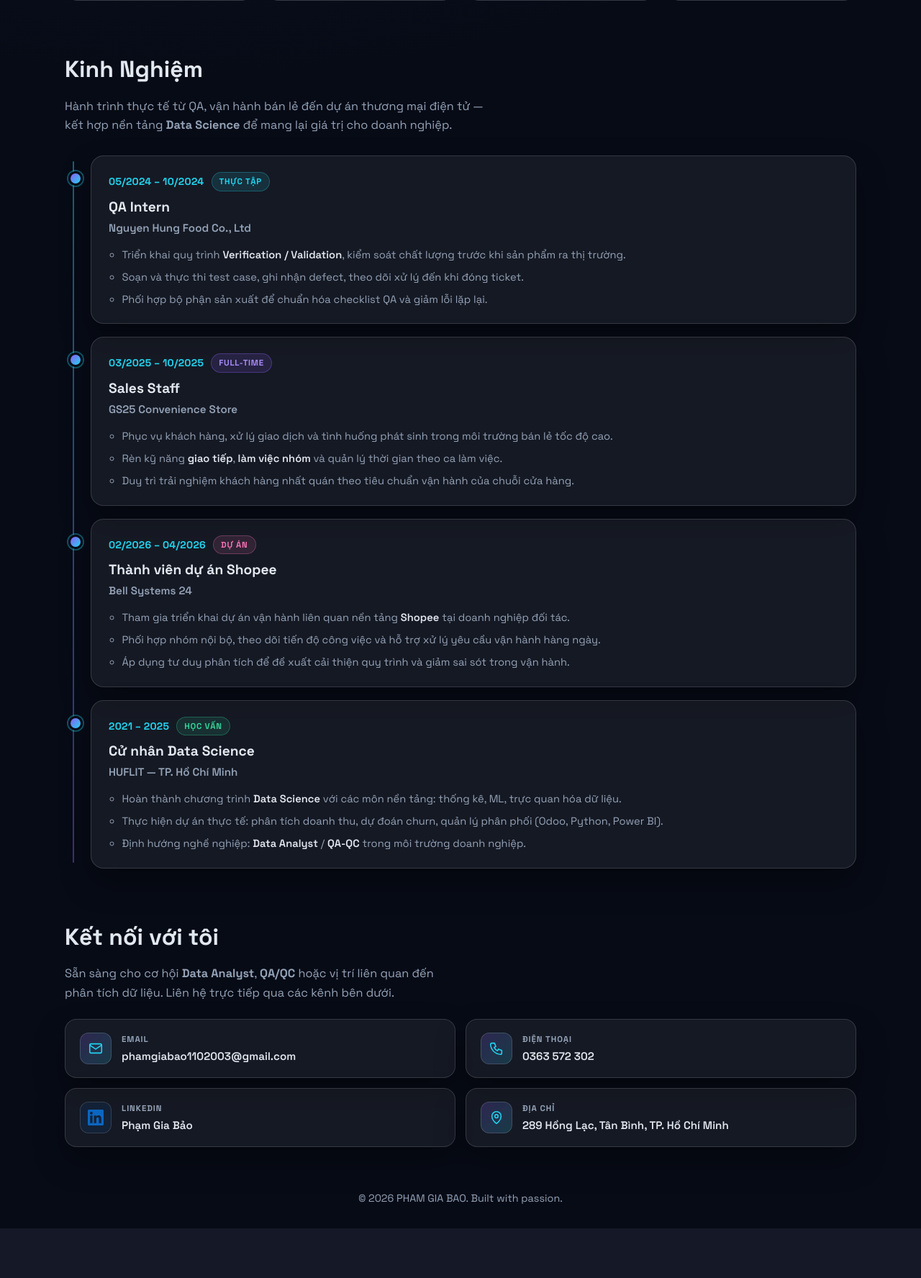
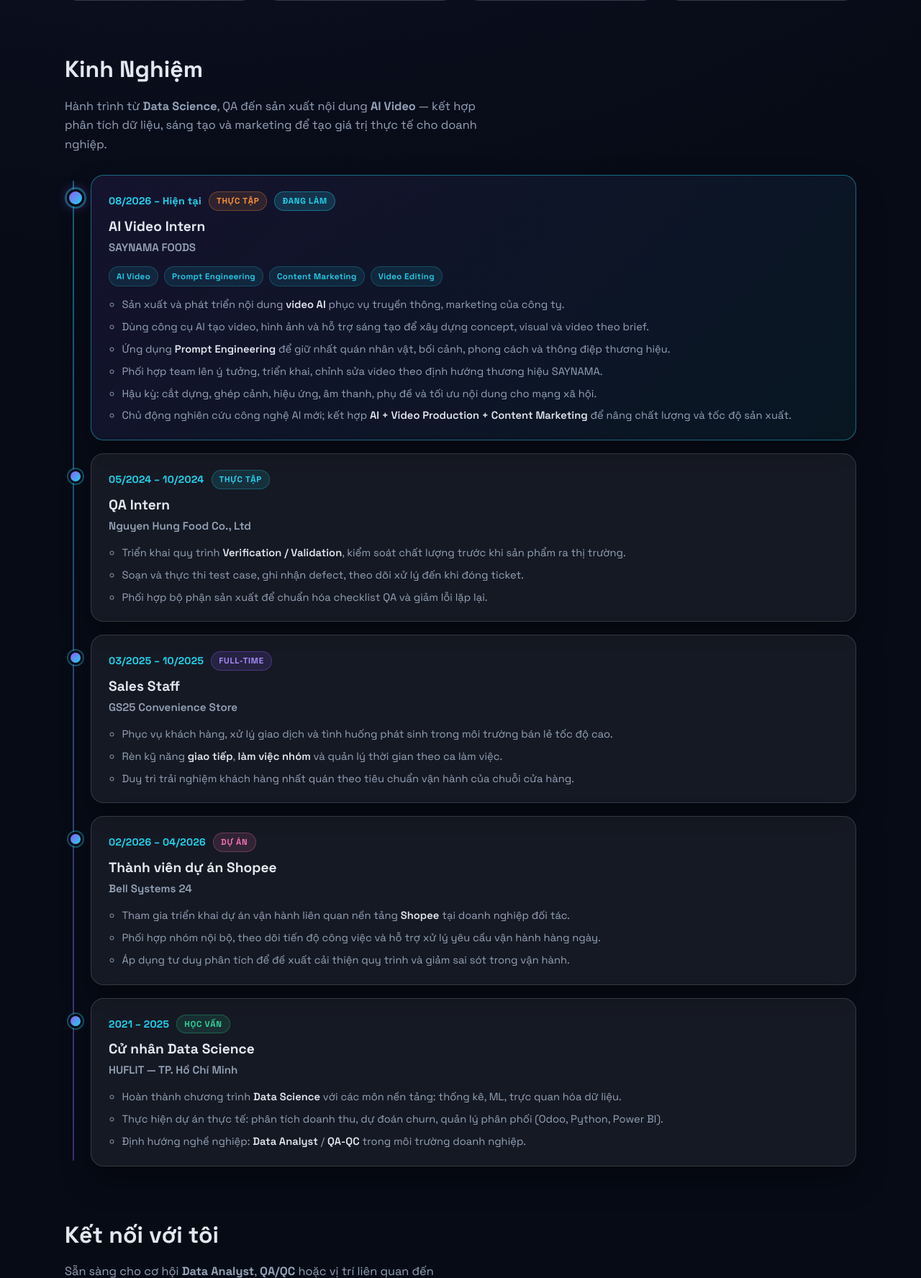
Before and after one commit to CuuCaHay/portfolio-pham-gia-bao, a Flask app: page / in a window 1280 px wide. Shown: the part 2479-4255 px from the top of the page at 72% size. Before the commit the page ends 4186 px from the top, so only its background shows below. Run offline with Flask 3, Linux system fonts and the light colour scheme.

Commit message:
Add experience nav, SAYNAMA role, and CV download route
Co-authored-by: Cursor <cursoragent@cursor.com>

```diff
--- a/app.py
+++ b/app.py
@@ -1,6 +1,9 @@
-from flask import Flask, render_template
+from flask import Flask, render_template, send_from_directory
+import os
 
 app = Flask(__name__, template_folder="templates", static_folder="statics")
+
+CV_FILENAME = "CV_PhamGiaBao.pdf"
 
 
 @app.route("/")
@@ -8,6 +11,16 @@ def home():
     return render_template("index.html")
 
 
+@app.route("/download/cv")
+def download_cv():
+    return send_from_directory(
+        os.path.join(app.static_folder, "Tailieu"),
+        CV_FILENAME,
+        as_attachment=True,
+        download_name="PHAM_GIA_BAO_CV.pdf",
+    )
+
+
 if __name__ == "__main__":
     import os
     port = int(os.environ.get("PORT", 5000))
--- a/statics/style.css
+++ b/statics/style.css
@@ -525,6 +525,14 @@ body.light .experience-lead {
   z-index: 1;
 }
 
+.experience-item--current::before {
+  width: 18px;
+  height: 18px;
+  left: 3px;
+  top: 20px;
+  box-shadow: 0 0 0 3px rgba(34, 211, 238, 0.35), 0 0 16px rgba(139, 92, 246, 0.45);
+}
+
 .experience-card {
   background: var(--card);
   border: 1px solid var(--border);
@@ -532,6 +540,16 @@ body.light .experience-lead {
   padding: 22px 24px;
   box-shadow: var(--shadow);
   transition: transform 0.22s ease, border-color 0.22s ease, box-shadow 0.22s ease;
+}
+
+.experience-card--current {
+  border-color: rgba(34, 211, 238, 0.45);
+  background: linear-gradient(135deg, rgba(139, 92, 246, 0.1), rgba(34, 211, 238, 0.06));
+  box-shadow: 0 20px 40px rgba(0, 0, 0, 0.32);
+}
+
+.experience-card--current:hover {
+  border-color: rgba(34, 211, 238, 0.65);
 }
 
 .experience-card:hover {
@@ -584,6 +602,36 @@ body.light .experience-lead {
   color: #34d399;
   background: rgba(52, 211, 153, 0.12);
   border-color: rgba(52, 211, 153, 0.3);
+}
+
+.experience-tag--intern {
+  color: #fb923c;
+  background: rgba(251, 146, 60, 0.12);
+  border-color: rgba(251, 146, 60, 0.32);
+}
+
+.experience-tag--current {
+  color: #22d3ee;
+  background: rgba(34, 211, 238, 0.16);
+  border-color: rgba(34, 211, 238, 0.4);
+}
+
+.experience-skills {
+  display: flex;
+  flex-wrap: wrap;
+  gap: 8px;
+  margin: 0 0 14px;
+}
+
+.experience-skills span {
+  font-size: 0.72rem;
+  font-weight: 600;
+  letter-spacing: 0.03em;
+  padding: 4px 10px;
+  border-radius: 999px;
+  color: var(--accent);
+  background: rgba(34, 211, 238, 0.1);
+  border: 1px solid rgba(34, 211, 238, 0.22);
 }
 
 .experience-role {
--- a/templates/index.html
+++ b/templates/index.html
@@ -20,6 +20,7 @@
       <a href="#skills">Kỹ năng</a>
       <a href="#projects">Dự án</a>
       <a href="#certifications">Bằng cấp</a>
+      <a href="#experience">Kinh nghiệm</a>
       <a href="#contact">Liên hệ</a>
     </nav>
     <button id="themeToggle" class="theme-toggle" aria-label="Đổi giao diện">🌙</button>
@@ -60,7 +61,7 @@
           <figcaption>
             Pham Gia Bao
           </figcaption>
-          <a class="download-cv-btn" href="{{ url_for('static', filename='Tailieu/CV_PhamGiaBao.pdf') }}" download="PHAM_GIA_BAO_CV.pdf">
+          <a class="download-cv-btn" href="{{ url_for('download_cv') }}">
             Tải CV
           </a>
         </figure>
@@ -68,7 +69,7 @@
       <div class="stats">
         <div><strong>2021-2025</strong><span>Data Science</span></div>
         <div><strong>3</strong><span>Dự án tiêu biểu</span></div>
-        <div><strong>3</strong><span>Kinh nghiệm thực tế</span></div>
+        <div><strong>4</strong><span>Kinh nghiệm thực tế</span></div>
       </div>
     </section>
 
@@ -185,7 +186,7 @@
           <p class="cert-meta">Datapot • 2026</p>
           <p>Mô Hình Dữ Liệu Nâng Cao và Trực Quan Hóa trong Power BI.</p>
         </a>
-        <a class="cert-card cert-link" href="{{ url_for('static', filename='Tailieu/AZURE DATA FUNDAMENTALS.pdf') }}" target="_blank" rel="noreferrer" aria-label="Xem chứng chỉ Azure Data Fundamentals">
+        <a class="cert-card cert-link" href="{{ url_for('static', filename='Tailieu/AZURE DATAFUNDAMENTALS.pdf') }}" target="_blank" rel="noreferrer" aria-label="Xem chứng chỉ Azure Data Fundamentals">
           <h3>Azure Data Fundamentals</h3>
           <p class="cert-meta">Datapot • 2025</p>
           <p>Nền tảng dữ liệu và hệ sinh thái Azure cho phân tích dữ liệu.</p>
@@ -211,10 +212,35 @@
     <section id="experience" class="section experience reveal">
       <h2>Kinh Nghiệm</h2>
       <p class="experience-lead">
-        Hành trình thực tế từ QA, vận hành bán lẻ đến dự án thương mại điện tử — kết hợp nền tảng
-        <strong>Data Science</strong> để mang lại giá trị cho doanh nghiệp.
+        Hành trình từ <strong>Data Science</strong>, QA đến sản xuất nội dung <strong>AI Video</strong> —
+        kết hợp phân tích dữ liệu, sáng tạo và marketing để tạo giá trị thực tế cho doanh nghiệp.
       </p>
       <ol class="experience-timeline">
+        <li class="experience-item experience-item--current">
+          <article class="experience-card experience-card--current">
+            <div class="experience-meta">
+              <time class="experience-date" datetime="2026-08">08/2026 – Hiện tại</time>
+              <span class="experience-tag experience-tag--intern">Thực tập</span>
+              <span class="experience-tag experience-tag--current">Đang làm</span>
+            </div>
+            <h3 class="experience-role">AI Video Intern</h3>
+            <p class="experience-company">SAYNAMA FOODS</p>
+            <div class="experience-skills" aria-label="Kỹ năng liên quan">
+              <span>AI Video</span>
+              <span>Prompt Engineering</span>
+              <span>Content Marketing</span>
+              <span>Video Editing</span>
+            </div>
+            <ul class="experience-highlights">
+              <li>Sản xuất và phát triển nội dung <strong>video AI</strong> phục vụ truyền thông, marketing của công ty.</li>
+              <li>Dùng công cụ AI tạo video, hình ảnh và hỗ trợ sáng tạo để xây dựng concept, visual và video theo brief.</li>
+              <li>Ứng dụng <strong>Prompt Engineering</strong> để giữ nhất quán nhân vật, bối cảnh, phong cách và thông điệp thương hiệu.</li>
+              <li>Phối hợp team lên ý tưởng, triển khai, chỉnh sửa video theo định hướng thương hiệu SAYNAMA.</li>
+              <li>Hậu kỳ: cắt dựng, ghép cảnh, hiệu ứng, âm thanh, phụ đề và tối ưu nội dung cho mạng xã hội.</li>
+              <li>Chủ động nghiên cứu công nghệ AI mới; kết hợp <strong>AI + Video Production + Content Marketing</strong> để nâng chất lượng và tốc độ sản xuất.</li>
+            </ul>
+          </article>
+        </li>
         <li class="experience-item">
           <article class="experience-card">
             <div class="experience-meta">
@@ -328,7 +354,7 @@
           </span>
           <span class="contact-body">
             <span class="contact-label">Địa chỉ</span>
-            <span class="contact-value">289 Hồng Lạc, Tân Bình, TP. Hồ Chí Minh</span>
+            <span class="contact-value">1/8 Tân Thành, Tân Phú, TP. Hồ Chí Minh</span>
           </span>
         </a>
       </div>
```
